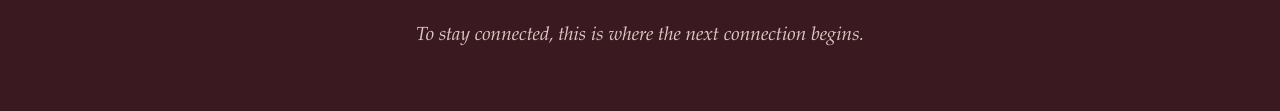
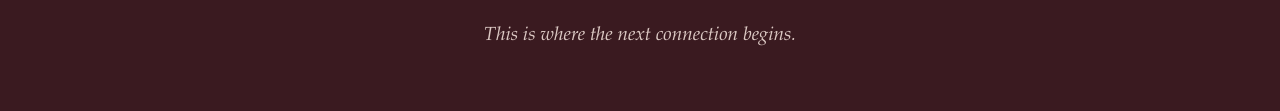
Before and after one commit to iamanigos/hindolita, a plain HTML site: page index.html in a window 1280 px wide. Shown: the part 7940-8051 px from the top of the page. Drawn offline with Linux system fonts and the light colour scheme.

Commit message:
Shorten Contact intro line
Co-Authored-By: Claude Opus 5.5 <noreply@anthropic.com>

```diff
--- a/index.html
+++ b/index.html
@@ -279,7 +279,7 @@
   <!-- ===================== CONTACT ===================== -->
   <section class="contact" id="contact" aria-labelledby="contact-title">
     <h2 id="contact-title">For Learning, Concert<br>and Enquiries</h2>
-    <p class="contact-intro">To stay connected, this is where the next connection begins.</p>
+    <p class="contact-intro">This is where the next connection begins.</p>
     <ul class="contact-list">
       <li>
         <a href="mailto:raaginimusical@gmail.com?subject=Hello%20Hindolita">
```
